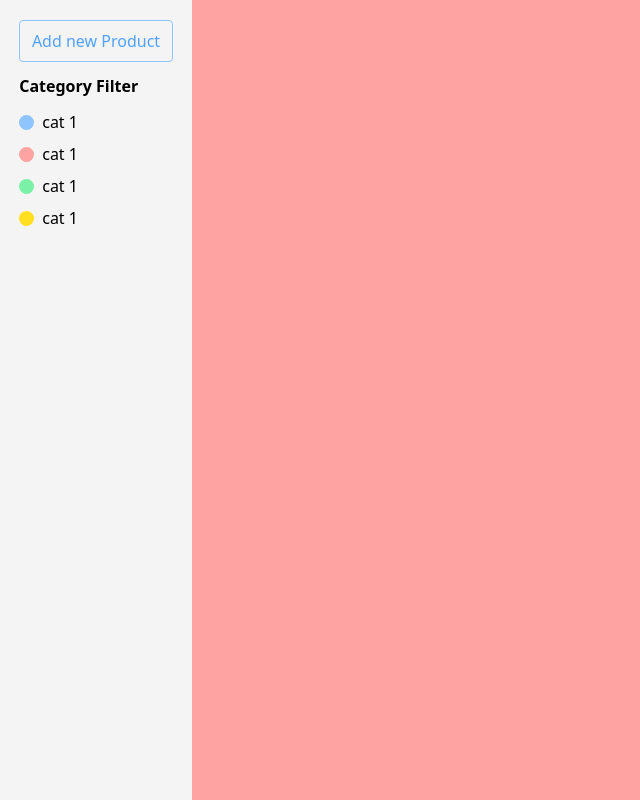
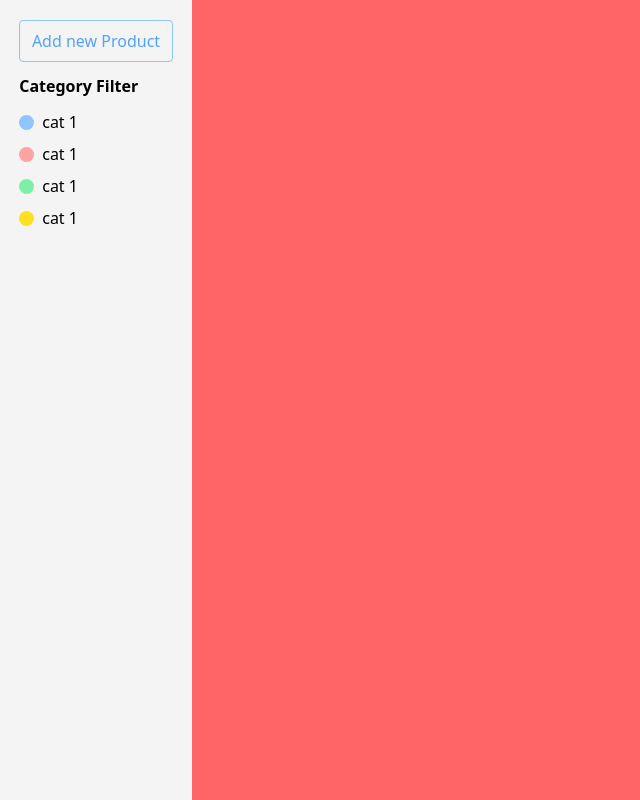
Before and after one commit to Krishankant00/React-Projects, a React (Vite) app in the folder Project-1/: page / in a window 1280 px wide. Shown: the whole page, without its empty margins (0-640 px from the left). Built offline with nearby package versions, Linux system fonts and the light colour scheme.

Commit message:
Update App.jsx

```diff
--- a/Project-1/src/App.jsx
+++ b/Project-1/src/App.jsx
@@ -15,7 +15,7 @@ function App() {
 
         </ul>
       </nav>
-      <div className='h-full w-[85%] bg-red-300'>
+      <div className='h-full w-[85%] bg-red-400'>
 
 
 
```
